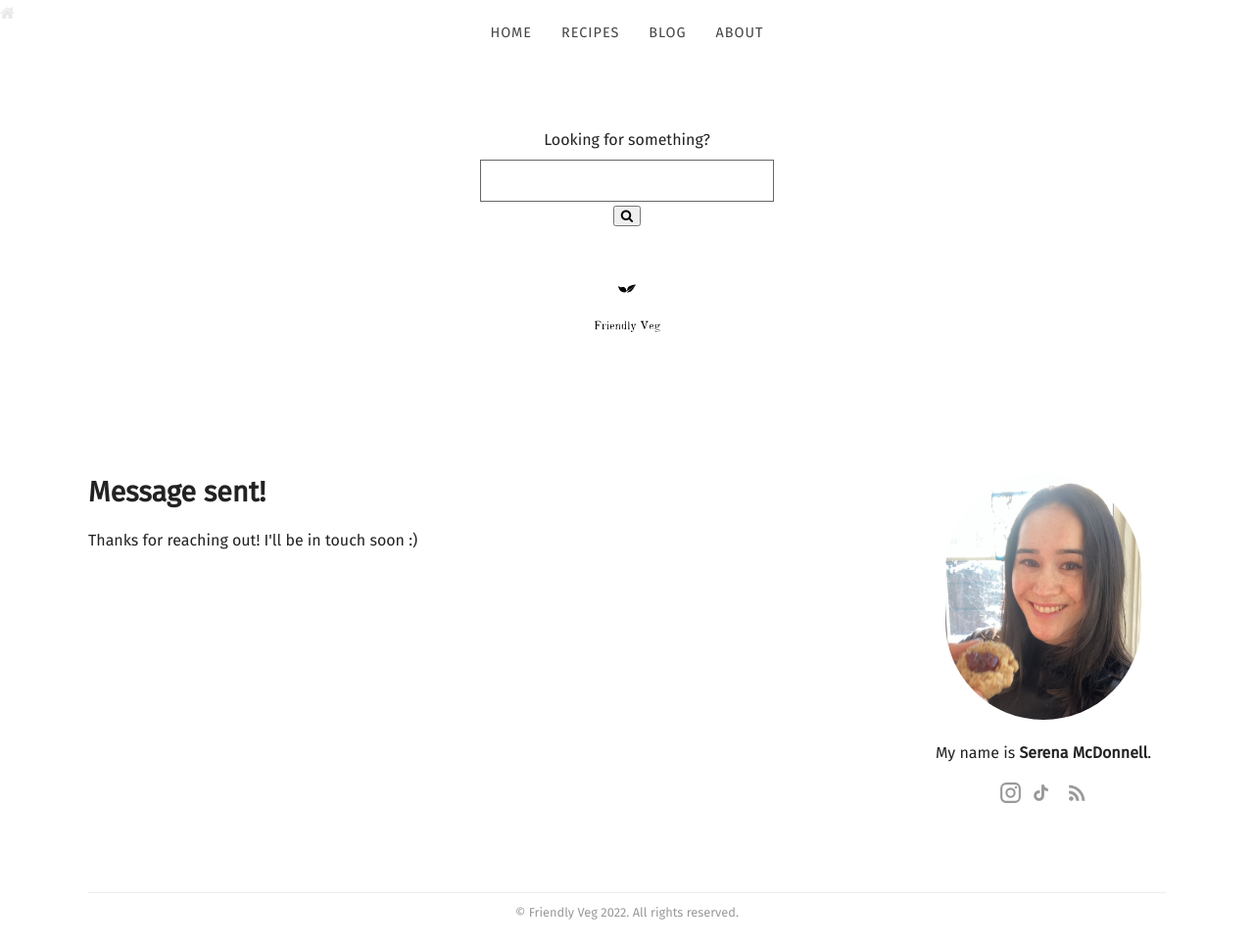
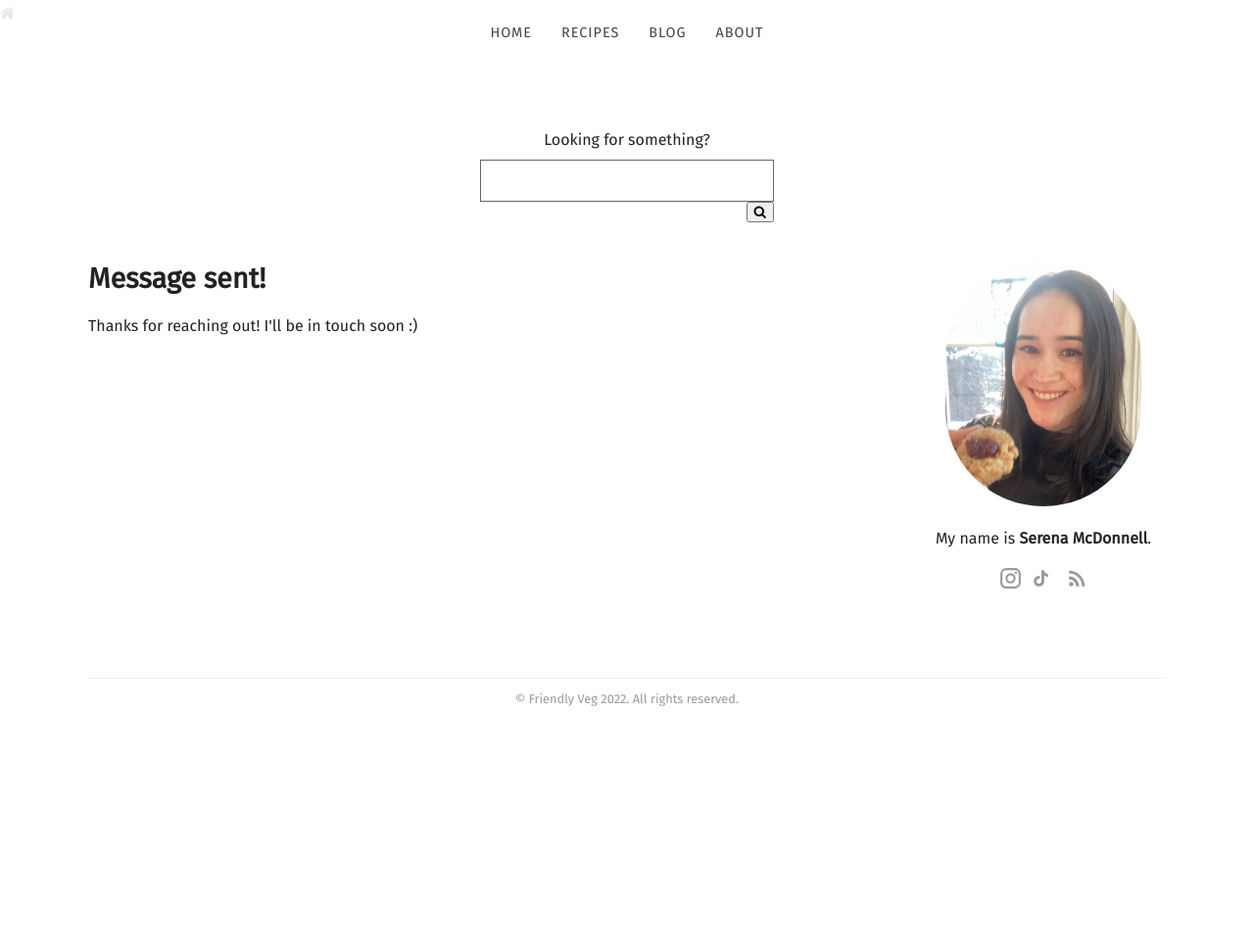
Before and after one commit to serenamm/friendlyveg, a Jekyll site: the page built from contact-success.html, in a window 1280 px wide and 967 px high. Shown: the whole window at 98% size. Built offline with Jekyll 4.4.1, drawn with Linux system fonts in a browser that asks for light colours; some web fonts are replaced.

Commit message:
update default again

```diff
--- a/_layouts/default.html
+++ b/_layouts/default.html
@@ -46,14 +46,19 @@
 			<form action="/search.html" method="get" style="width: 300px;">
 				<label for="search-box">Looking for something?</label>
 				<input type="text" id="search-box" name="query">
-				<button type="submit" class="btn btn-success">
+				<button type="submit" class="btn btn-success" style="float:right">
 					<i class="fa fa-search"></i>
 				</button>
+
+
 			</form>
 			</center>
-			<a href="{{site.baseurl }}/">
+
+
+			<!-- <a href="{{site.baseurl }}/">
 				<img src="{{ site.baseurl }}{{ site.data.company_details.logo_image }}" width="180" alt="logo">
-			</a>
+			</a> -->
+
 			<div>
 				<a class="editor-link btn" href="cloudcannon:collections/_data/company_details.yml" class="btn"><strong>&#9998;</strong> Edit Logo</a></div>
 
```
